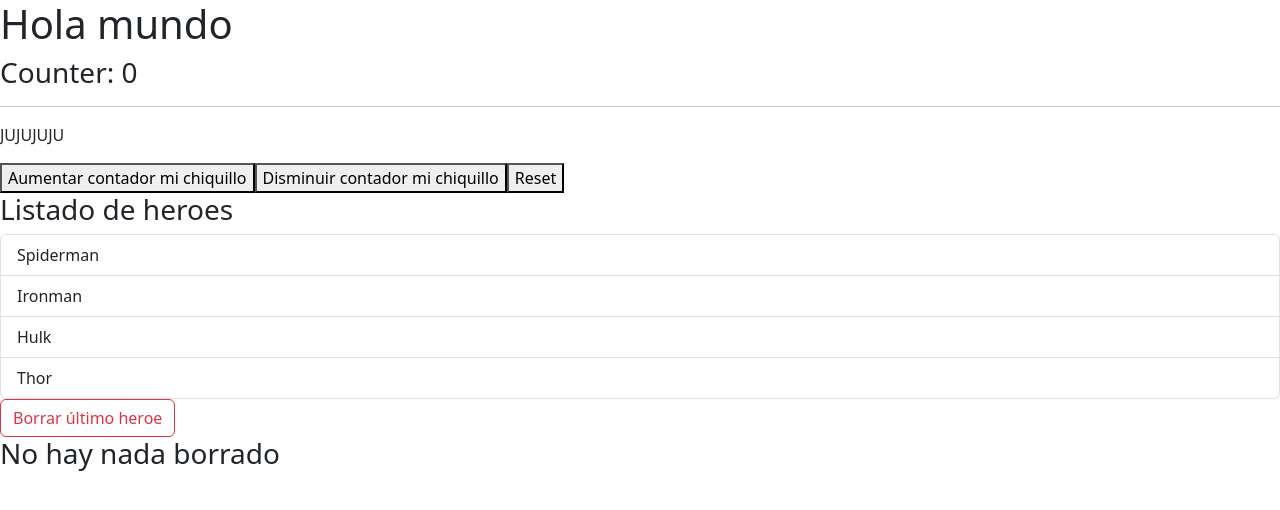
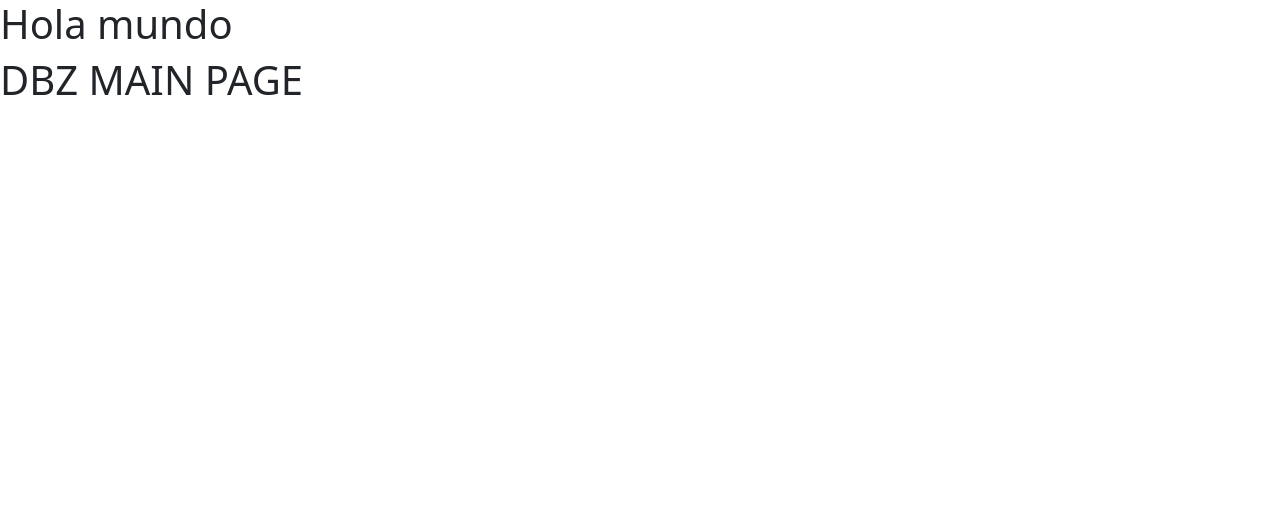
Before and after one commit to jdmoreno98/angular-bases, an Angular app: page / in a window 1280 px wide. Shown: the top 510 px of the page. Built offline with nearby package versions, Linux system fonts and the light colour scheme.

Commit message:
Primeros pasos en la estructuración de las carpetas y de la exportación del módulo de dbz al módulo "padre"

```diff
--- a/src/app/app.component.html
+++ b/src/app/app.component.html
@@ -1,6 +1,7 @@
 <h1>Hola mundo</h1>
 
- <app-counter></app-counter>
-<!--<app-counter></app-counter>
-<app-hero></app-hero>-->
-<app-list></app-list>
+ <!--<app-counter></app-counter>
+<app-counter></app-counter>
+<app-hero></app-hero>
+<app-list></app-list>-->
+<app-dbz-main-page></app-dbz-main-page>
--- a/src/app/app.module.ts
+++ b/src/app/app.module.ts
@@ -1,10 +1,10 @@
+import { DbzModule } from './dbz/dbz.module';
 import { NgModule } from '@angular/core';
 import { BrowserModule, provideClientHydration } from '@angular/platform-browser';
 
 import { AppRoutingModule } from './app-routing.module';
 import { CounterModule } from './counter/counter.module';
 import { HeroesModule } from './heroes/heroes.module';
-
 import { AppComponent } from './app.component';
 
 @NgModule({
@@ -15,7 +15,8 @@
     BrowserModule,
     AppRoutingModule,
     CounterModule,
-    HeroesModule
+    HeroesModule,
+    DbzModule,
   ],
   providers: [
     provideClientHydration()
--- /dev/null
+++ b/src/app/dbz/pages/main-page/main-page.component.html
@@ -0,0 +1 @@
+<h1>DBZ MAIN PAGE</h1>
```
Also changed, not shown: src/app/dbz/dbz.module.ts (added, +16 -0 lines), src/app/dbz/pages/main-page/main-page.component.ts (added, +10 -0 lines), src/app/dbz/pages/main-page/main-page.component.css (added), 1 other file (tests, documents, lock files or other folders).
